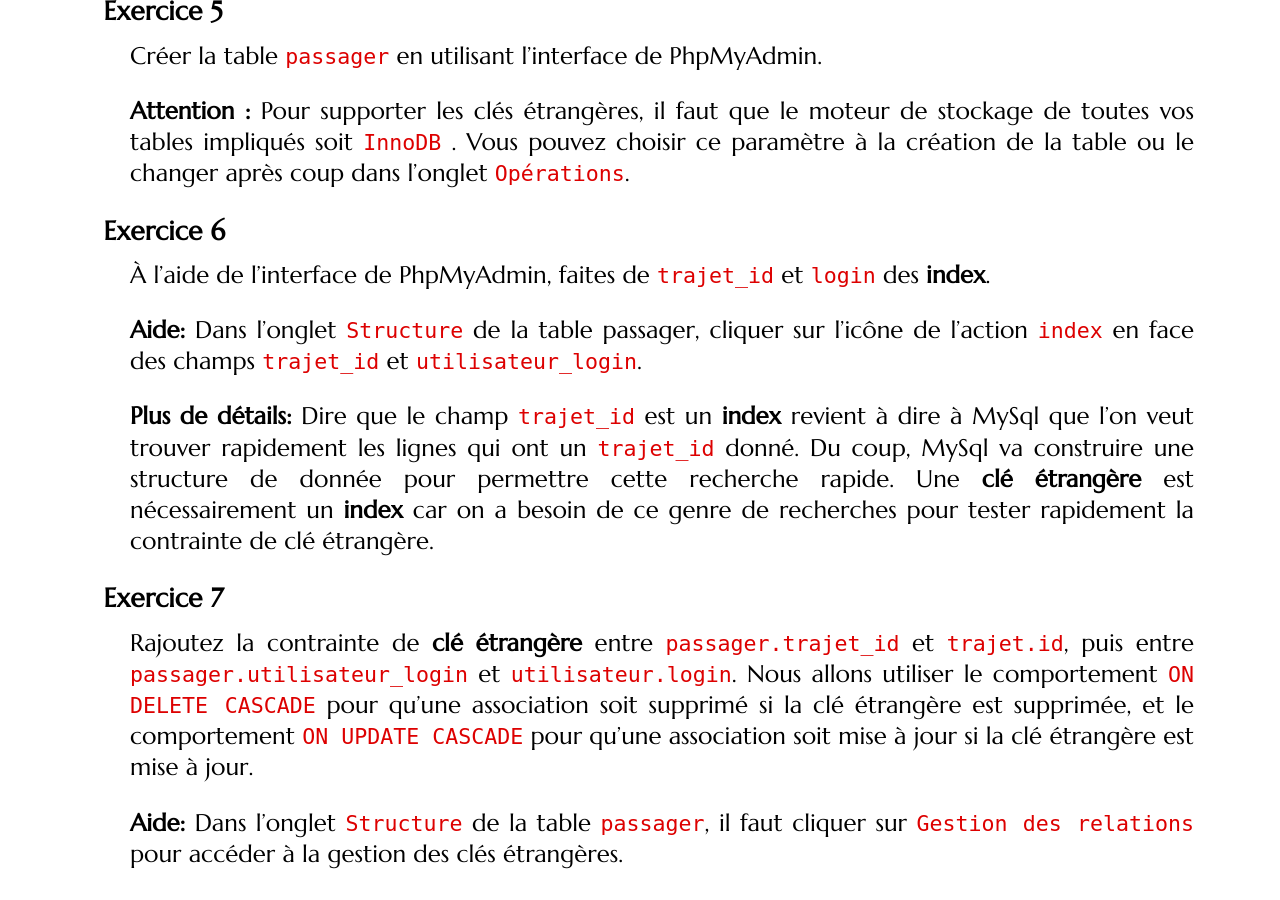
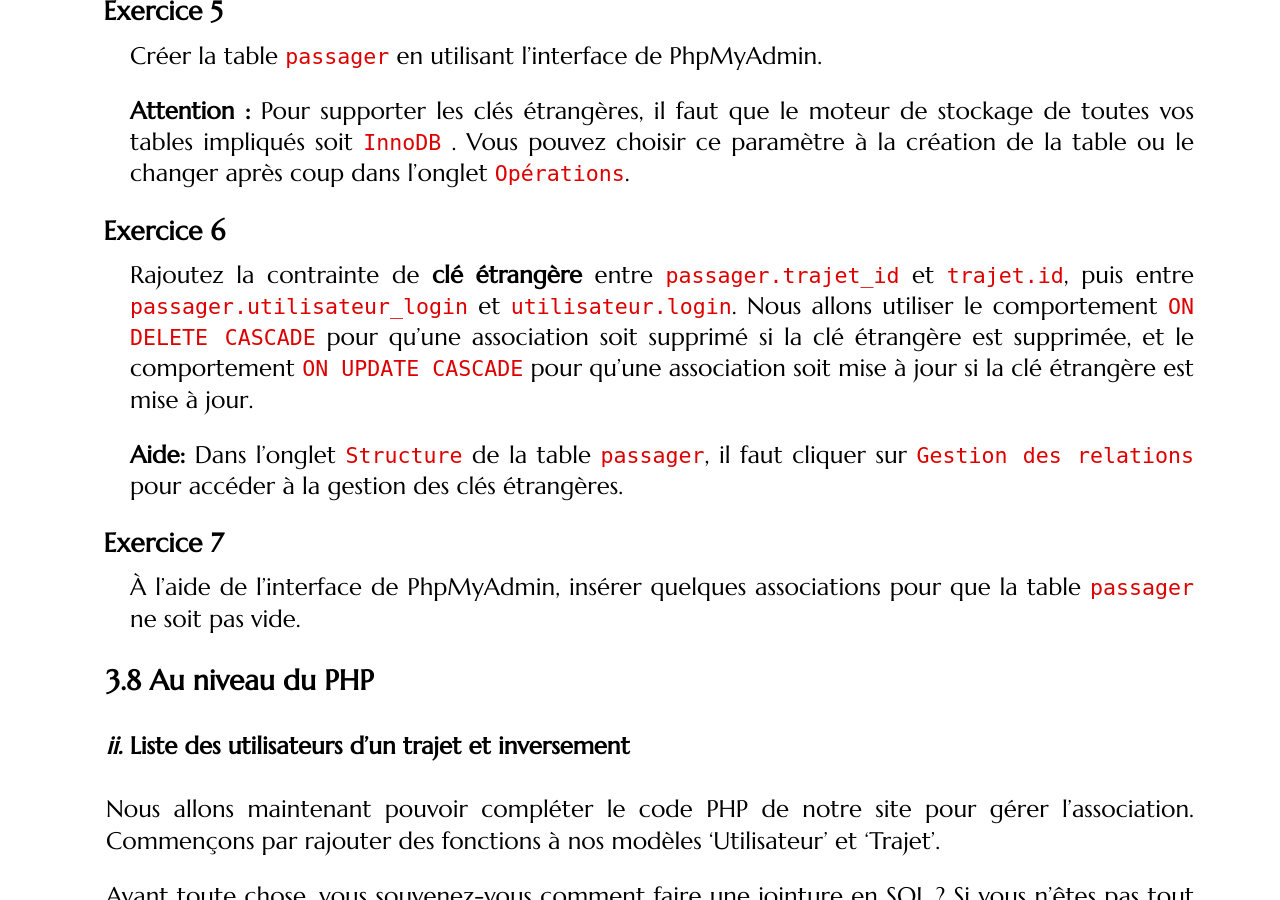
Before and after one commit to romainlebreton/R3.01-DeveloppementWeb, a Jekyll site: the page built from tutorials/tutorial2.md, in a window 1280 px wide and 900 px high, scrolled down 12439 px. Built offline with Jekyll 4.4.1, drawn with Linux system fonts in a browser that asks for light colours; some web fonts are replaced.

Commit message:
Update tutorial2.md
J'ai viré le texte sur les index puisqu'avec la nouvelle clé primaire on n'en a plus besoin.

```diff
--- a/tutorials/tutorial2.md
+++ b/tutorials/tutorial2.md
@@ -504,15 +504,6 @@ Pour supporter les clés étrangères, il faut que le moteur de stockage de tout
 </div>
 
 
-<div class="exercise">
-À l'aide de l'interface de PhpMyAdmin, faites de `trajet_id` et `login` des **index**.
-
-**Aide:** Dans l'onglet `Structure` de la table passager, cliquer sur l'icône de l'action `index` en face des champs `trajet_id` et `utilisateur_login`.
-
-
-**Plus de détails:** Dire que le champ `trajet_id` est un **index** revient à dire à MySql que l'on veut trouver rapidement les lignes qui ont un `trajet_id` donné. Du coup, MySql va construire une structure de donnée pour permettre cette recherche rapide.
-Une **clé étrangère** est nécessairement un **index** car on a besoin de ce genre de recherches pour tester rapidement la contrainte de clé étrangère.
-</div>
 
 <div class="exercise">
 Rajoutez la contrainte de **clé étrangère** entre `passager.trajet_id` et
```
